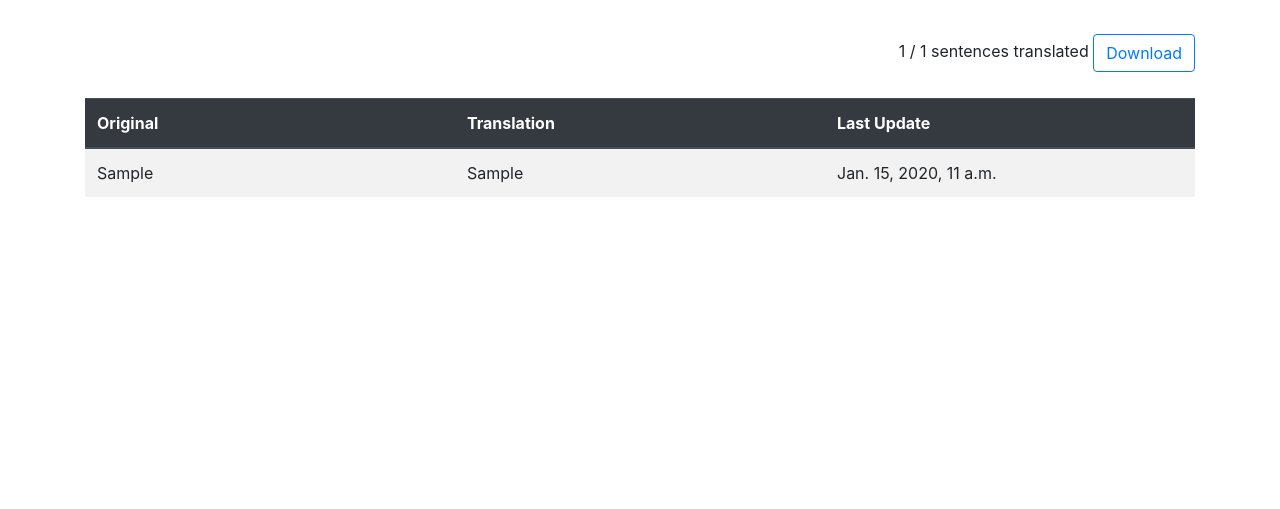
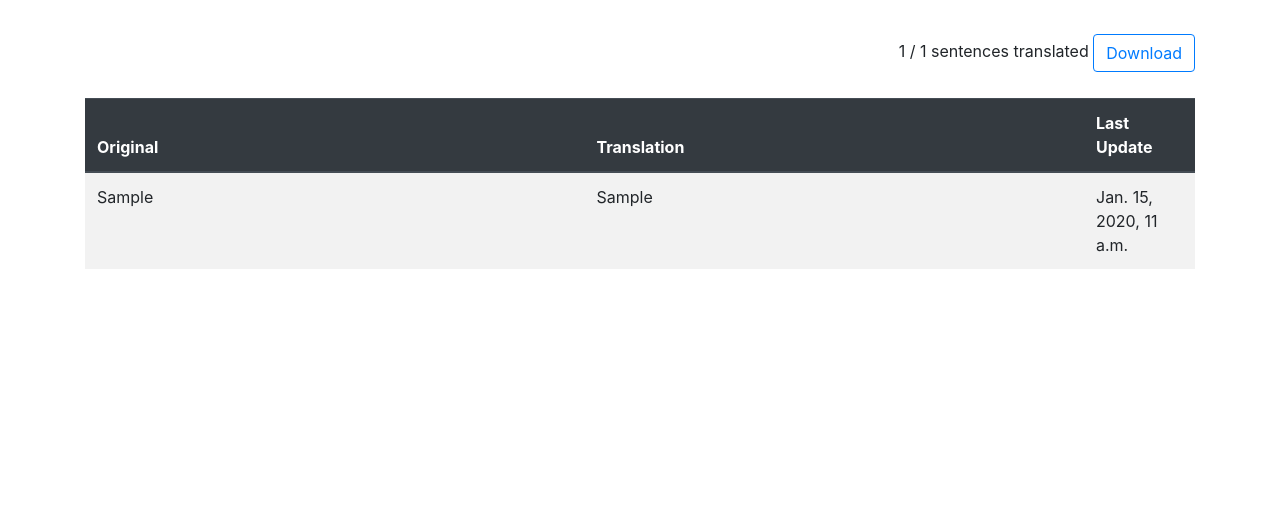
Before and after one commit to ESIEESPACE/FarmBot-Translator, a Django app: a page that uses templates/table.html in a window 1280 px wide. Shown: the part 56-565 px from the top of the page. Run offline with Django 3.2, Linux system fonts and the light colour scheme; tables that the repository leaves empty hold one stand-in row (values such as "Sample post"); some libraries are stand-ins or nearby versions.

Commit message:
Fix column size for chrome

```diff
--- a/static/css/style.css
+++ b/static/css/style.css
@@ -4,6 +4,34 @@ body {
 
 td {
     white-space: pre-line;
+}
+
+
+table {
+    table-layout: fixed;
+}
+
+th {
+    vertical-align: inherit;
+}
+
+.large-col {
+    width: 45%;
+}
+
+.small-col {
+    width: 10%;
+}
+
+@media (max-width: 990px) {
+    .large-col {
+        width: 50%;
+    }
+
+    .small-col {
+        width: 0%;
+        display: none;
+    }
 }
 
 .container{
--- a/templates/table.html
+++ b/templates/table.html
@@ -14,17 +14,17 @@
 	       	<table class="table table-striped">
 	          <thead class="thead-dark">
         	    <tr>
-	              <th scope="col">Original</th>
-        	      <th scope="col">Translation</th>
-        	      <th scope="col" class="d-none d-sm-table-cell">Last Update</th>
+	              <th scope="col" class="large-col">Original</th>
+        	      <th scope="col" class="large-col">Translation</th>
+        	      <th scope="col" class="small-col">Last Update</th>
 	            </tr>
 	          </thead>
 	          <tbody>
 	            {% for e in translations %}
 	                <tr scope="row">
-	                    <td class="col-sm-4">{{ e.original }}</td>
-	                    <td class="td-tr col-sm-4" id="td-{{ e.id }}">{{ e.translation }}</td>
-			    <td class="d-none d-sm-table-cell">{{ e.updated_at }}</td>
+	                    <td class="large-col">{{ e.original }}</td>
+	                    <td class="td-tr large-col" id="td-{{ e.id }}">{{ e.translation }}</td>
+			            <td class="small-col">{{ e.updated_at }}</td>
 	                </tr>
 	            {% endfor %}
 	          </tbody>
```
